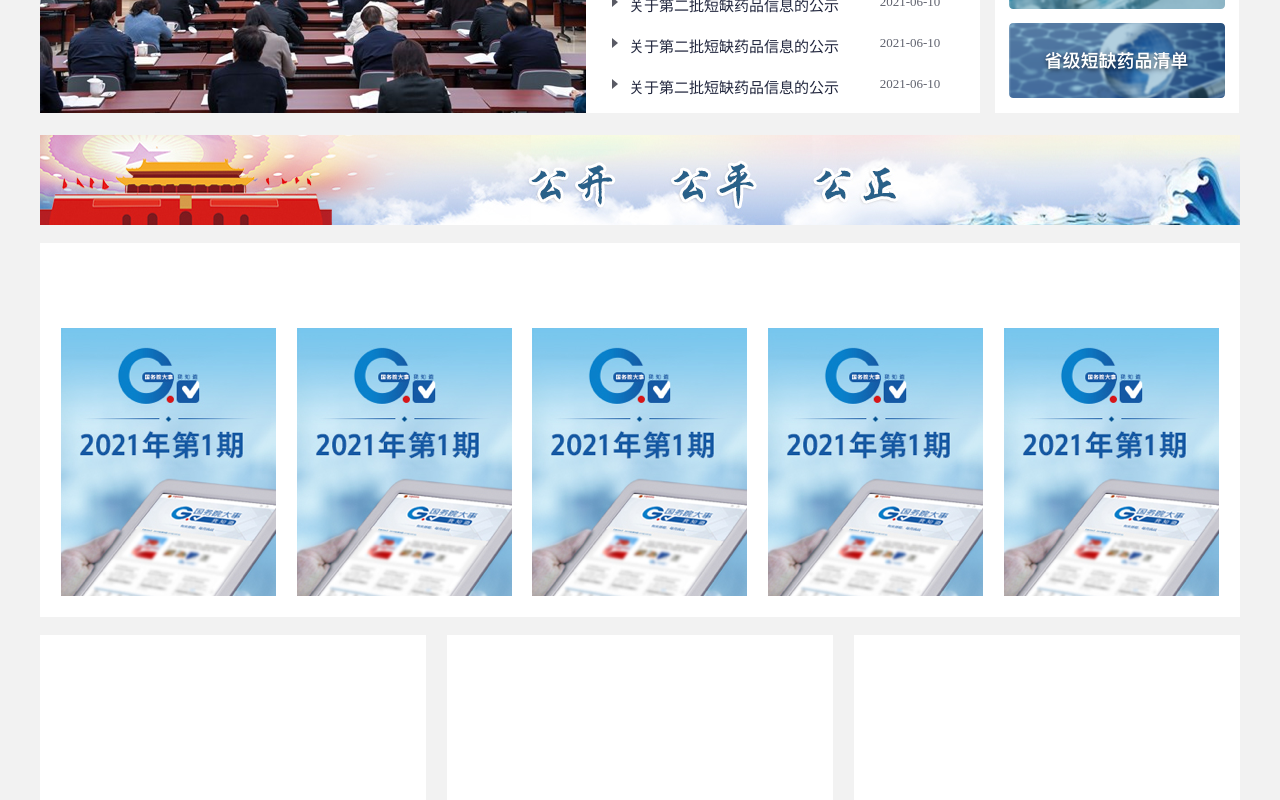
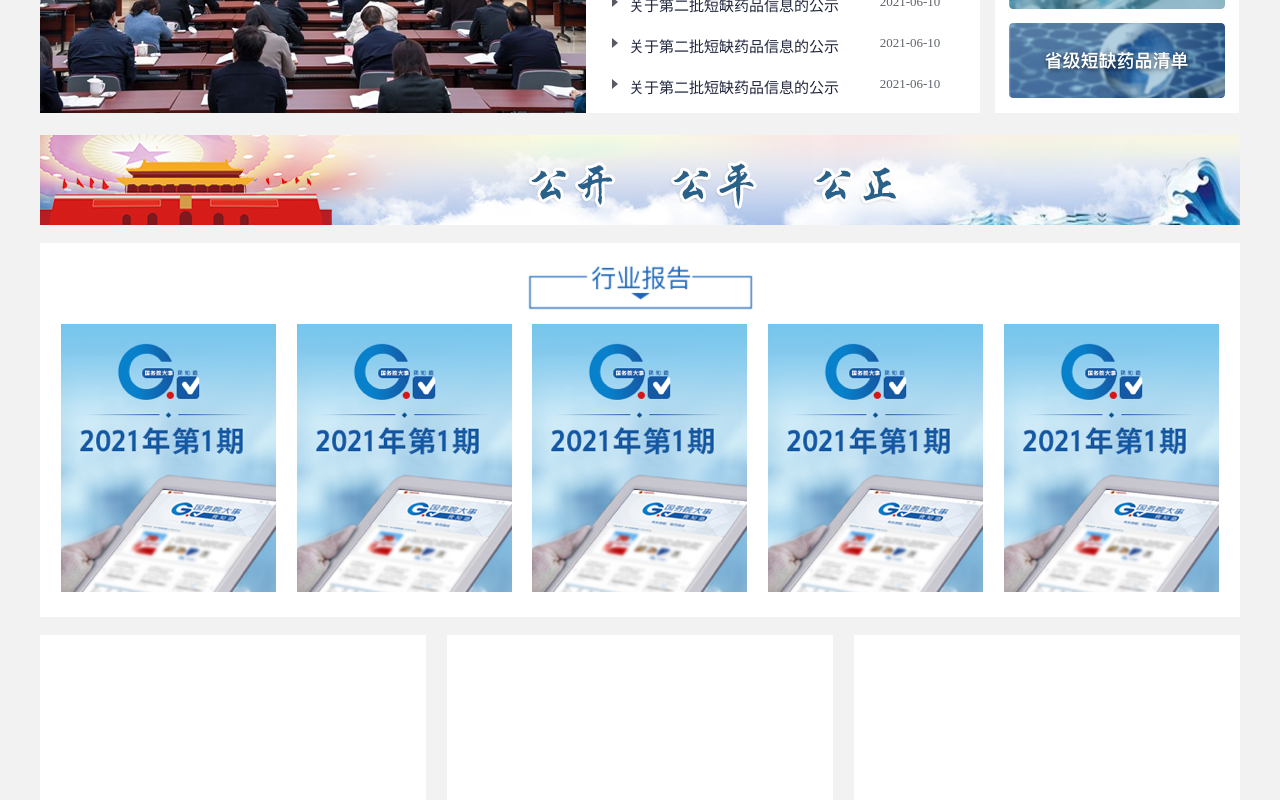
Before and after one commit to shileixyz6/drug-service, a Vue app: page /#/homePage in a window 1280 px wide. Shown: the part 611-1411 px from the top of the page. Built offline with nearby package versions, Linux system fonts and the light colour scheme.

Commit message:
首页-行业报告

```diff
--- a/src/components/HomePage.vue
+++ b/src/components/HomePage.vue
@@ -70,7 +70,9 @@
       <img src="../assets/首页-banner2.png">
     </div>
     <div id="home-page-4">
-      <div id="home-page-4-1"></div>
+      <div id="home-page-4-1">
+        <img src="../assets/行业报告-icon.png">
+      </div>
       <div id="home-page-4-2">
         <div>
           <img src="../assets/行业报告.png">
@@ -312,10 +314,17 @@ export default {
     height: 374px;
     background: #FFFFFF;
   }
+  #home-page-4-1 {
+    position: relative;
+    left: 479px;
+    top: 15px;
+    width: 241px;
+    height: 51px;
+  }
   #home-page-4-2 {
     position: relative;
     display: flex;
-    top: 85px;
+    top: 30px;
     flex-direction: row;
     justify-content: space-evenly;
   }
```
Also changed, not shown: src/assets/行业报告-icon.png (added).
